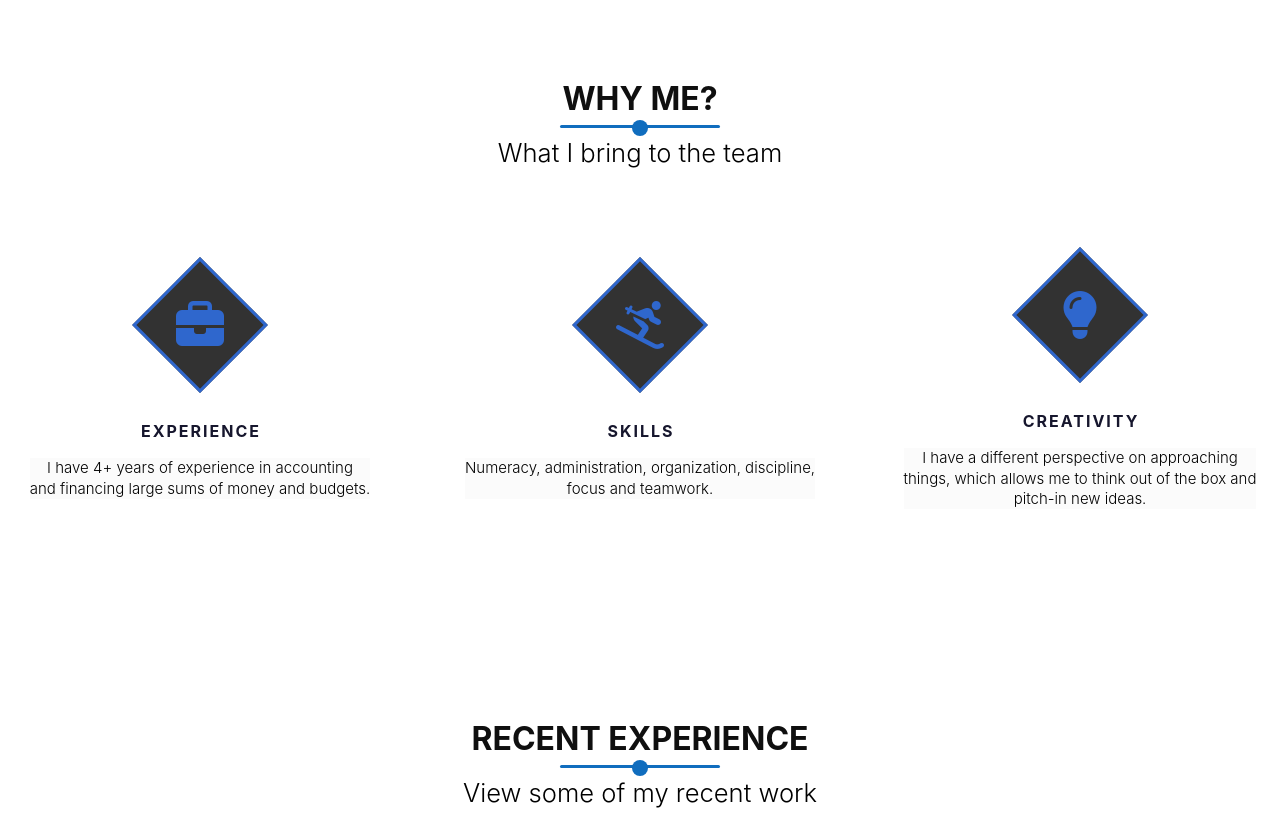
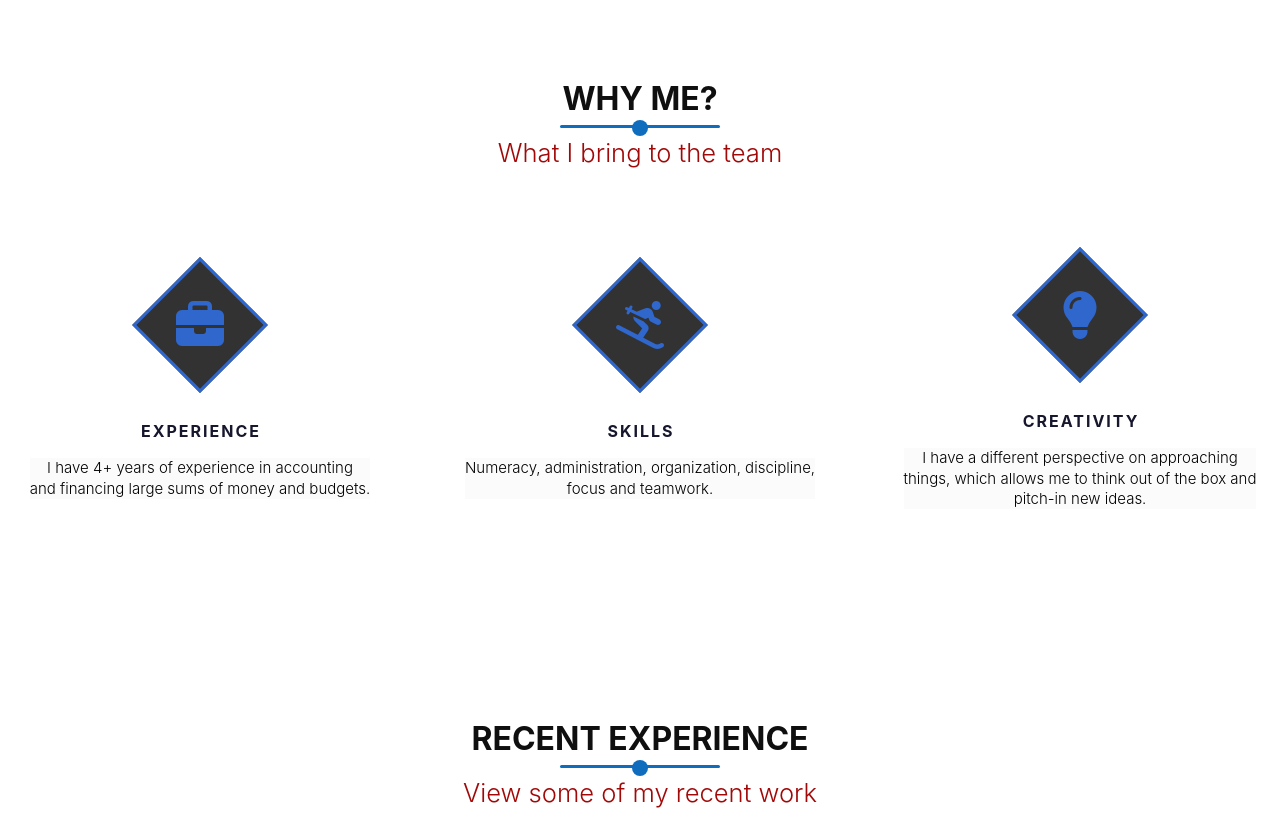
Before and after one commit to msshakeel12/shakeelfinance, a website: page index.html in a window 1280 px wide. Shown: the part 1240-2054 px from the top of the page. Drawn offline with nearby package versions, Linux system fonts and the light colour scheme.

```diff
--- a/style.css
+++ b/style.css
@@ -98,7 +98,7 @@
 }
 
 .section-heading h6{
-    color: #000000;
+    color: #a10909;
     font-size: 1.6rem;
     font-weight: 300;
 }
```
